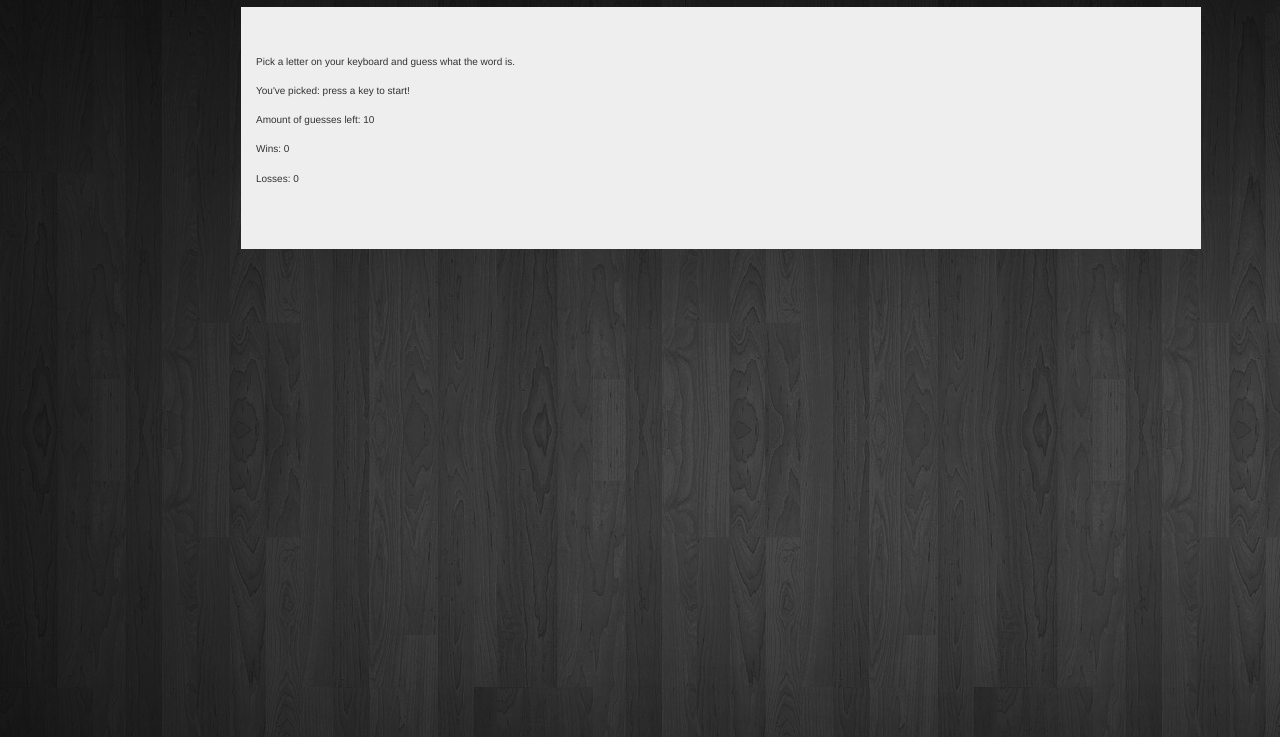
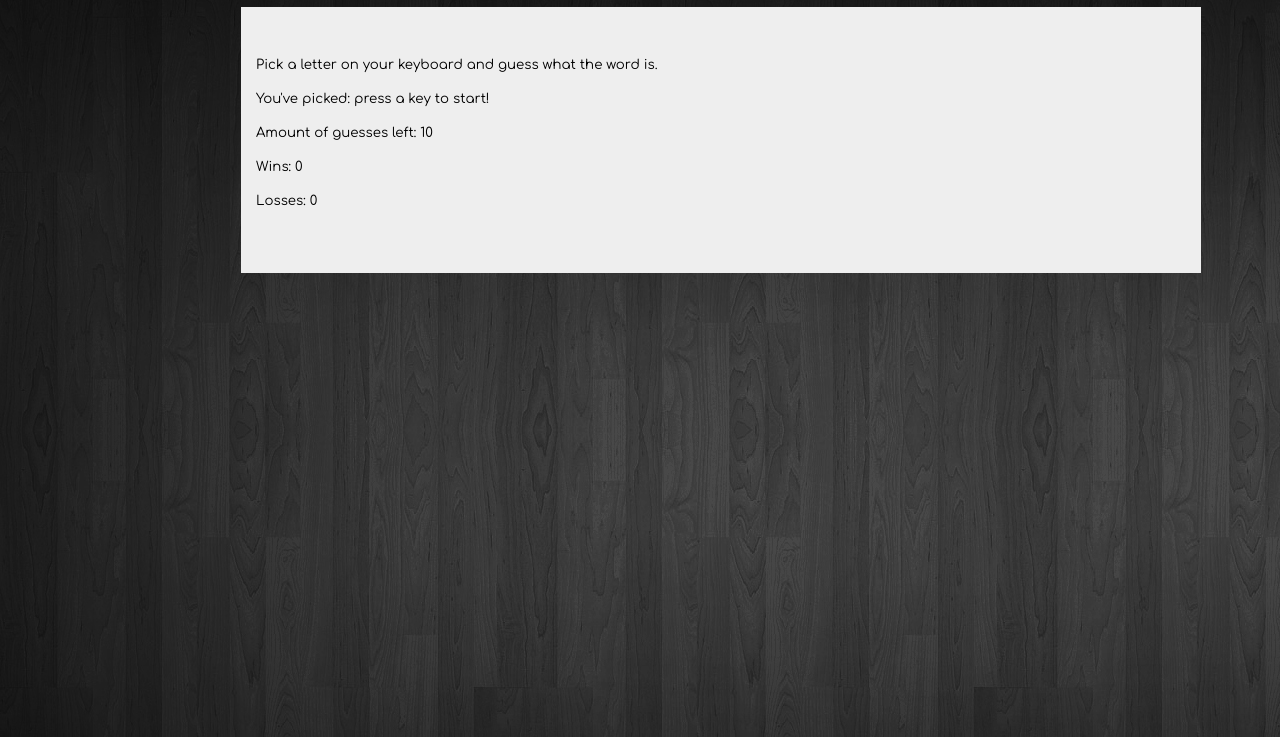
Before and after one commit to rGustave07/Hangman-Game, a plain HTML site: page JSHangman.html in a window 1280 px wide. Shown: the part 63-800 px from the top of the page. Drawn offline with nearby package versions, Linux system fonts and the light colour scheme.

Commit message:
Added font to body content

```diff
--- a/assets/style.css
+++ b/assets/style.css
@@ -30,5 +30,7 @@ body {
 #guessTracker,
 #winsTracker,
 #lossTracker {
-  font-size: 10px;
+  font-size: 10pt;
+  font-family: 'Comfortaa', cursive;
+  color: black;
 }
```
